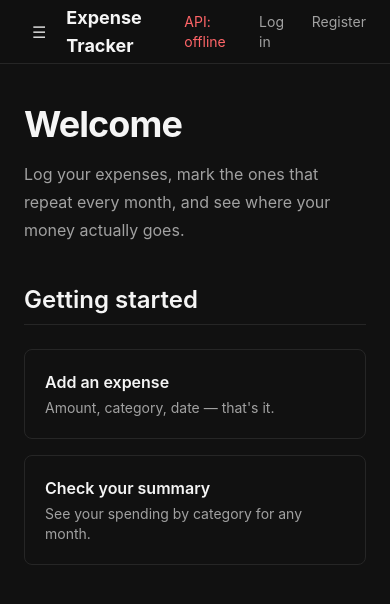
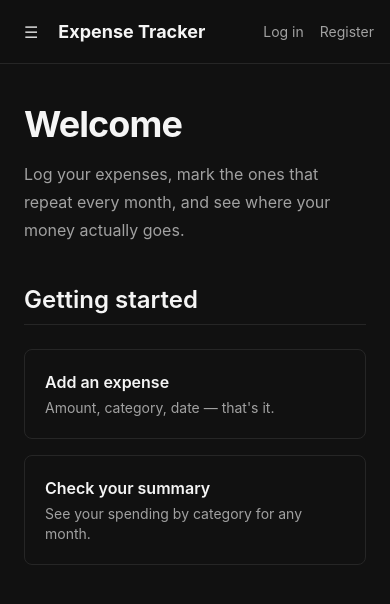
Before and after one commit to harshgalba/expense-tracker, a React (Vite) app in the folder client/: page / in a window 390 px wide. Shown: the top 604 px of the page. Built offline with nearby package versions, Linux system fonts and the light colour scheme; no server answers.

Commit message:
Tighten header spacing and hide API status on phones

```diff
--- a/client/src/components/Header.jsx
+++ b/client/src/components/Header.jsx
@@ -17,7 +17,7 @@ function Header({ apiStatus }) {
   return (
     <>
       <header className="sticky top-0 z-10 h-16 border-b border-neutral-800 bg-[#111]/90 backdrop-blur">
-        <div className="mx-auto flex h-full max-w-7xl items-center justify-between px-6">
+        <div className="mx-auto flex h-full max-w-7xl items-center justify-between px-4 sm:px-6">
           <div className="flex items-center gap-3">
             {/* Hamburger: phones only */}
             <button
@@ -32,8 +32,8 @@ function Header({ apiStatus }) {
               Expense Tracker
             </Link>
           </div>
-          <nav className="flex gap-6 text-sm text-neutral-400">
-            <span className={apiStatus === 'online' ? 'text-green-400' : 'text-red-400'}>API: {apiStatus}</span>
+          <nav className="flex items-center gap-4 sm:gap-6 text-sm text-neutral-400">
+            <span className={`hidden sm:inline ${apiStatus === 'online' ? 'text-green-400' : 'text-red-400'}`}>API: {apiStatus}</span>
             {loggedIn ? (
               <button onClick={logout} className="hover:text-neutral-100">
                 Log out
```
